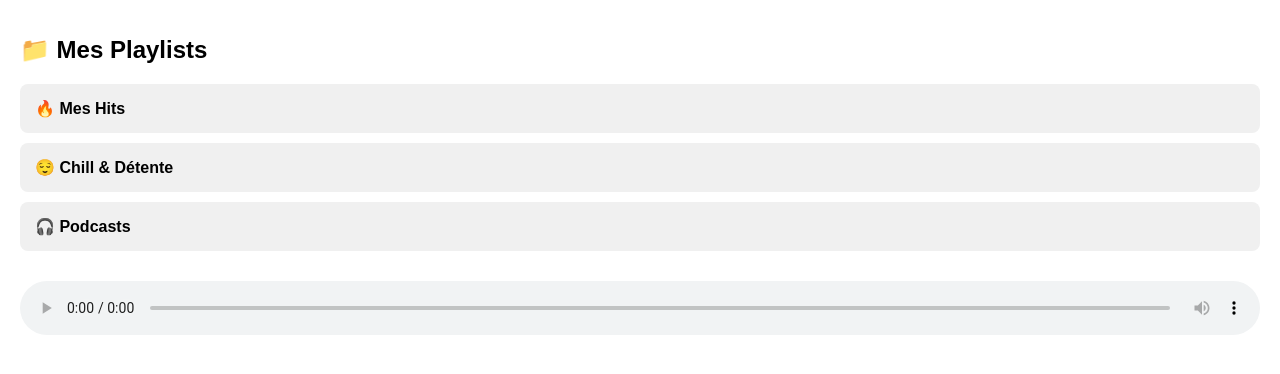
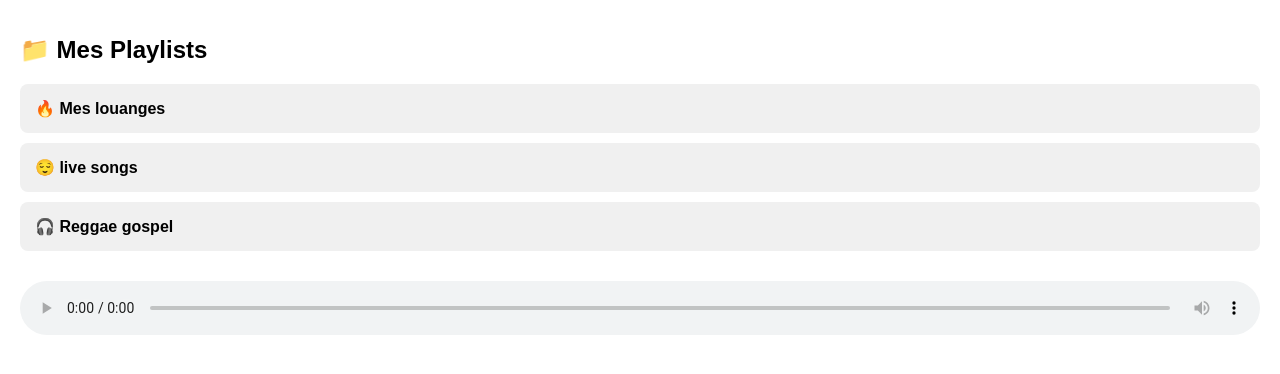
Before and after one commit to elmeraut/mon-player-music, a plain HTML site: page index.html in a window 1280 px wide. Drawn offline with Linux system fonts and the light colour scheme.

Commit message:
Update index.html

```diff
--- a/index.html
+++ b/index.html
@@ -64,14 +64,14 @@
         // --- TES DONNÉES ---
         // C'est ici que tu organises tes musiques par playlist !
         const mesPlaylists = {
-            "🔥 Mes Hits": [
+            "🔥 Mes louanges": [
                 { title: "Titre 1", artist: "Artiste 1", src: "https://www.soundhelix.com/examples/mp3/SoundHelix-Song-1.mp3" },
                 { title: "Titre 2", artist: "Artiste 2", src: "https://www.soundhelix.com/examples/mp3/SoundHelix-Song-2.mp3" }
             ],
-            "😌 Chill & Détente": [
+            "😌 live songs": [
                 { title: "Titre 3", artist: "Artiste 3", src: "https://www.soundhelix.com/examples/mp3/SoundHelix-Song-3.mp3" }
             ],
-            "🎧 Podcasts": [
+            "🎧 Reggae gospel": [
                 { title: "Épisode 1", artist: "Mon Podcast", src: "https://www.soundhelix.com/examples/mp3/SoundHelix-Song-4.mp3" }
             ]
         };
@@ -118,7 +118,7 @@
             });
         }
 
-        // 3. Fonction pour jouer une musique
+        // 3. Fsonction pour jouer une musique
         function playTrack(lienAudio) {
             audio.src = lienAudio;
             audio.play();
```
